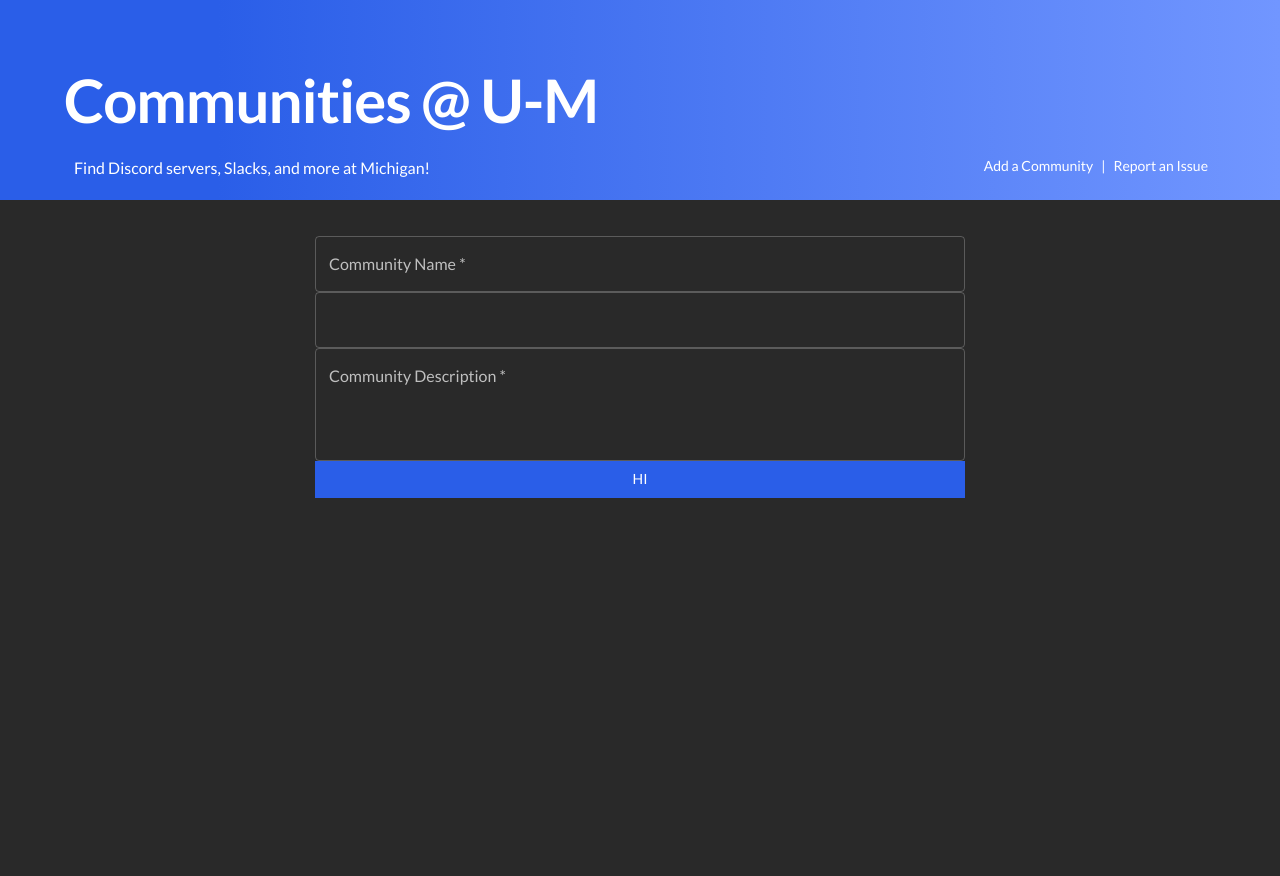
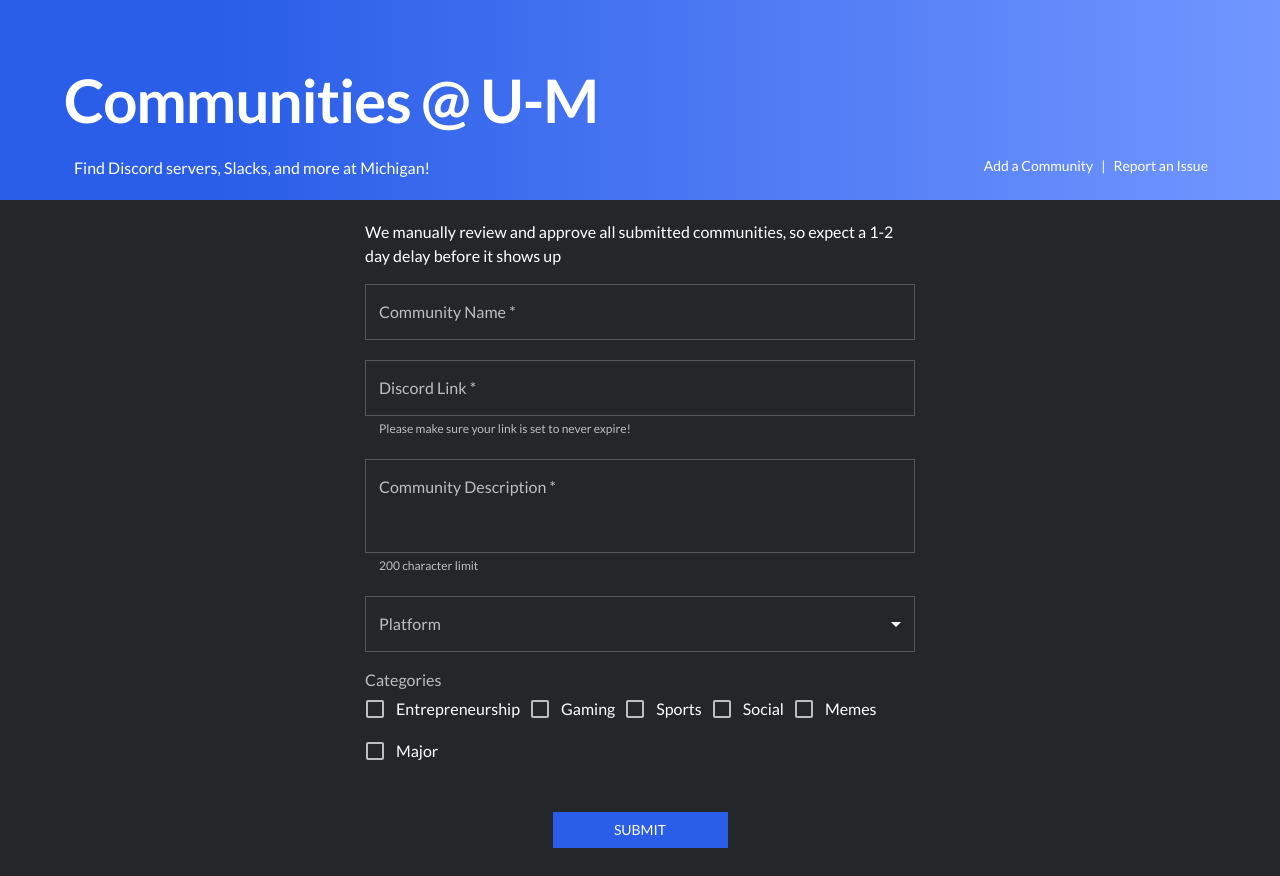
Before and after one commit to rimazk123/um-communities, a React (Create React App) app: page /community in a window 1280 px wide. Before the commit the page ends 800 px from the top, so only its background shows below. Built offline with nearby package versions, Linux system fonts and the light colour scheme.

Commit message:
add community form

```diff
--- a/src/components/CardGrid.tsx
+++ b/src/components/CardGrid.tsx
@@ -23,8 +23,9 @@ export default function CardGrid({ filters }: { filters: Filters }) {
   return (
     <>
       <Grid>
-        {communities &&
-          communities.map((community) => <CommunityCard {...community} />)}
+        {communities?.map((community) => (
+          <CommunityCard {...community} />
+        ))}
       </Grid>
     </>
   );
--- a/src/components/CommunityCard.tsx
+++ b/src/components/CommunityCard.tsx
@@ -19,7 +19,7 @@ import facebookIcon from "@iconify-icons/il/facebook";
 const StyledCard = styled(Card)`
   width: 324px;
   margin: 10px 20px;
-  /* border: 1px solid darkgray; */
+  /* background-color: #2e3136; */
   border-radius: 10px;
 `;
 
@@ -84,7 +84,7 @@ export default function CommunityCard({
   console.log(categories);
   return (
     <div>
-      <StyledCard>
+      <StyledCard variant="outlined">
         <a href="/">
           <CardHeader
             avatar={
@@ -110,10 +110,9 @@ export default function CommunityCard({
           </CardActionArea>
         </a>
         <StyledCardActions>
-          {categories &&
-            categories.map((c) => (
-              <StyledChip background={tagMappings[c]} label={c} />
-            ))}
+          {categories?.map((c) => (
+            <StyledChip background={tagMappings[c]} label={c} />
+          ))}
         </StyledCardActions>
       </StyledCard>
     </div>
--- a/src/components/CommunityForm.tsx
+++ b/src/components/CommunityForm.tsx
@@ -1,43 +1,91 @@
 import React from "react";
 import styled from "styled-components";
-import { InputLabel, TextField, Button, FormControl } from "@material-ui/core";
+import { platformTypes, labelTypes } from "../utils/constants";
+import {
+  InputLabel,
+  TextField,
+  Button,
+  FormControl,
+  Typography,
+  Select,
+  MenuItem,
+  FormLabel,
+  FormControlLabel,
+  FormGroup,
+  Checkbox,
+} from "@material-ui/core";
 
 const StyledButton = styled(Button)`
   box-shadow: none;
+  width: 175px;
+  margin: auto;
+  margin-top: 40px;
   border-radius: 0px;
 `;
 
 export default function CommunityForm() {
   return (
-    <form style={{ marginBottom: "25px", width: "650px", margin: "auto" }}>
+    <form style={{ marginBottom: "25px", width: "550px", margin: "auto" }}>
+      <Typography>
+        We manually review and approve all submitted communities, so expect a
+        1-2 day delay before it shows up
+      </Typography>
       <FormControl fullWidth margin="normal" style={{ borderRadius: "none" }}>
         <TextField
           type="text"
           id="name"
           name="name"
-          required
           variant="outlined"
           label="Community Name"
+          required
         />
+        <br />
         <TextField
-          type="email"
-          id="email"
-          name="email"
+          type="link"
+          id="link"
+          name="link"
+          label="Discord Link"
+          helperText="Please make sure your link is set to never expire!"
+          variant="outlined"
           required
-          variant="outlined"
         />
+        <br />
         <TextField
           type="text"
           multiline
-          rows={4}
-          id="comment"
-          name="comment"
+          rows={3}
+          id="description"
+          helperText="200 character limit"
+          name="description"
           variant="outlined"
           label="Community Description"
           required
         />
+        <br />
+        <FormControl variant="outlined">
+          <InputLabel htmlFor="platform">Platform</InputLabel>
+          <Select name="platform" label="platform" id="platform" required>
+            {platformTypes.map((platform) => (
+              <MenuItem>{platform}</MenuItem>
+            ))}
+          </Select>
+        </FormControl>
+        <br />
+        <FormControl>
+          <FormLabel>Categories</FormLabel>
+          <FormGroup row>
+            {labelTypes.map((platform) => (
+              <FormControlLabel
+                style={{ marginRight: "10px" }}
+                control={<Checkbox name={platform} />}
+                label={platform}
+                key={platform}
+              />
+            ))}
+          </FormGroup>
+        </FormControl>
         <StyledButton variant="contained" color="primary" type="submit">
-          Hi
+          Submit
         </StyledButton>
       </FormControl>
     </form>
--- a/src/components/Homepage.tsx
+++ b/src/components/Homepage.tsx
@@ -18,6 +18,7 @@ const Container = styled.div`
   margin: 2vw;
   height: 100%;
 `;
+
 const StyledFormControl = styled(FormControl)`
   margin-top: 10px;
   margin-bottom: 20px;
--- a/src/utils/mui-theme.ts
+++ b/src/utils/mui-theme.ts
@@ -4,7 +4,7 @@ const MuiTheme = createMuiTheme({
   palette: {
     type: "dark",
     background: {
-      default: "#292929",
+      default: "#23272a",
     },
     primary: {
       main: "rgb(42, 94, 232)",
@@ -17,6 +17,18 @@ const MuiTheme = createMuiTheme({
       letterSpacing: "-1px",
     },
   },
+  overrides: {
+    MuiOutlinedInput: {
+      root: {
+        borderRadius: "0px",
+      },
+    },
+    MuiPaper: {
+      rounded: {
+        borderRadius: "0px",
+      },
+    },
+  },
 });
 
 MuiTheme.spacing(2);
```
